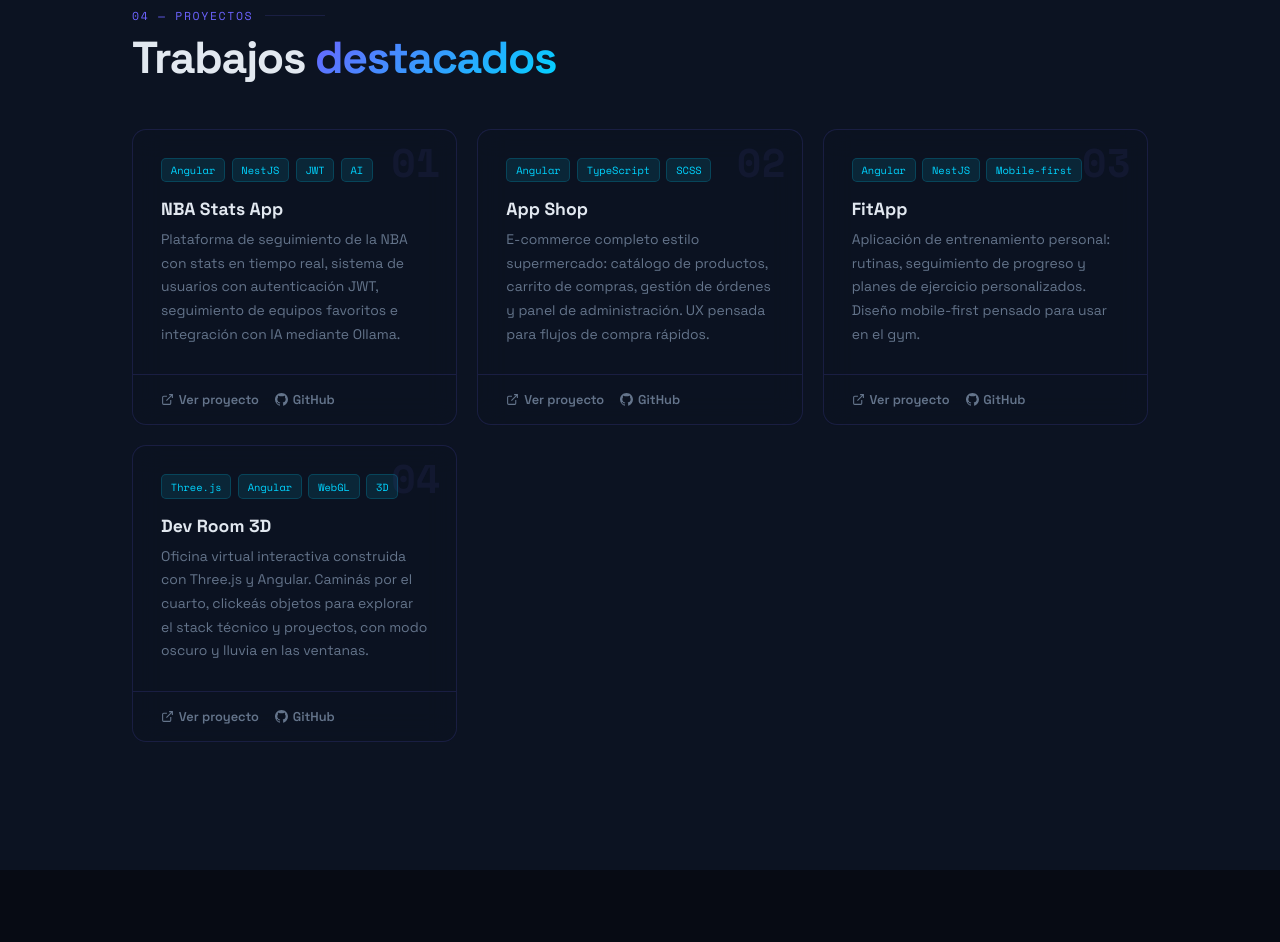
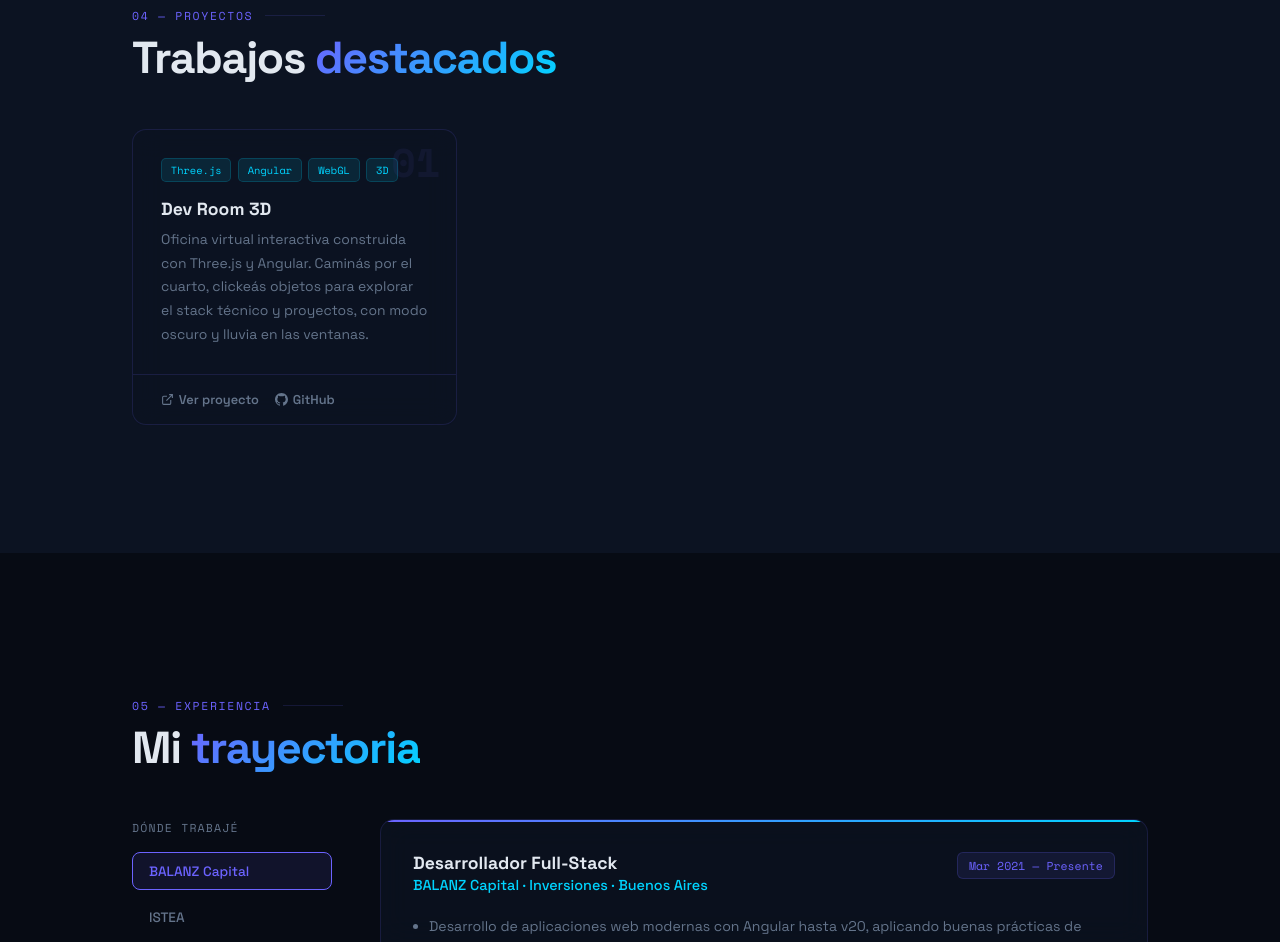
Before and after one commit to santistani13/portfolio, an Angular app: page / in a window 1280 px wide. Shown: the part 6320-7262 px from the top of the page. Built offline with nearby package versions, Linux system fonts and the light colour scheme.

Commit message:
Show only Dev Room 3D project, link its demo
Comment out the other three project entries until they're deployed,
and point Dev Room 3D's demo link to its live Vercel URL.

```diff
--- a/src/app/components/projects/projects.ts
+++ b/src/app/components/projects/projects.ts
@@ -18,36 +18,37 @@ export interface Project {
 })
 export class ProjectsComponent implements AfterViewInit {
   readonly projects: Project[] = [
+    // Pendiente de deploy — descomentar cuando esté publicado
+    // {
+    //   num: '01',
+    //   name: 'NBA Stats App',
+    //   desc: 'Plataforma de seguimiento de la NBA con stats en tiempo real, sistema de usuarios con autenticación JWT, seguimiento de equipos favoritos e integración con IA mediante Ollama.',
+    //   tags: ['Angular', 'NestJS', 'JWT', 'AI'],
+    //   demoUrl: '#',   // → reemplazar con URL de Vercel
+    //   githubUrl: '#', // → reemplazar con URL de GitHub
+    // },
+    // {
+    //   num: '02',
+    //   name: 'App Shop',
+    //   desc: 'E-commerce completo estilo supermercado: catálogo de productos, carrito de compras, gestión de órdenes y panel de administración. UX pensada para flujos de compra rápidos.',
+    //   tags: ['Angular', 'TypeScript', 'SCSS'],
+    //   demoUrl: '#',
+    //   githubUrl: '#',
+    // },
+    // {
+    //   num: '03',
+    //   name: 'FitApp',
+    //   desc: 'Aplicación de entrenamiento personal: rutinas, seguimiento de progreso y planes de ejercicio personalizados. Diseño mobile-first pensado para usar en el gym.',
+    //   tags: ['Angular', 'NestJS', 'Mobile-first'],
+    //   demoUrl: '#',
+    //   githubUrl: '#',
+    // },
     {
       num: '01',
-      name: 'NBA Stats App',
-      desc: 'Plataforma de seguimiento de la NBA con stats en tiempo real, sistema de usuarios con autenticación JWT, seguimiento de equipos favoritos e integración con IA mediante Ollama.',
-      tags: ['Angular', 'NestJS', 'JWT', 'AI'],
-      demoUrl: '#',   // → reemplazar con URL de Vercel
-      githubUrl: '#', // → reemplazar con URL de GitHub
-    },
-    {
-      num: '02',
-      name: 'App Shop',
-      desc: 'E-commerce completo estilo supermercado: catálogo de productos, carrito de compras, gestión de órdenes y panel de administración. UX pensada para flujos de compra rápidos.',
-      tags: ['Angular', 'TypeScript', 'SCSS'],
-      demoUrl: '#',
-      githubUrl: '#',
-    },
-    {
-      num: '03',
-      name: 'FitApp',
-      desc: 'Aplicación de entrenamiento personal: rutinas, seguimiento de progreso y planes de ejercicio personalizados. Diseño mobile-first pensado para usar en el gym.',
-      tags: ['Angular', 'NestJS', 'Mobile-first'],
-      demoUrl: '#',
-      githubUrl: '#',
-    },
-    {
-      num: '04',
       name: 'Dev Room 3D',
       desc: 'Oficina virtual interactiva construida con Three.js y Angular. Caminás por el cuarto, clickeás objetos para explorar el stack técnico y proyectos, con modo oscuro y lluvia en las ventanas.',
       tags: ['Three.js', 'Angular', 'WebGL', '3D'],
-      demoUrl: '#',
+      demoUrl: 'https://cuarto-3d-three-santiago-stanicio.vercel.app/',
       githubUrl: 'https://github.com/santistani13/cuarto-3d',
     },
   ];
```
